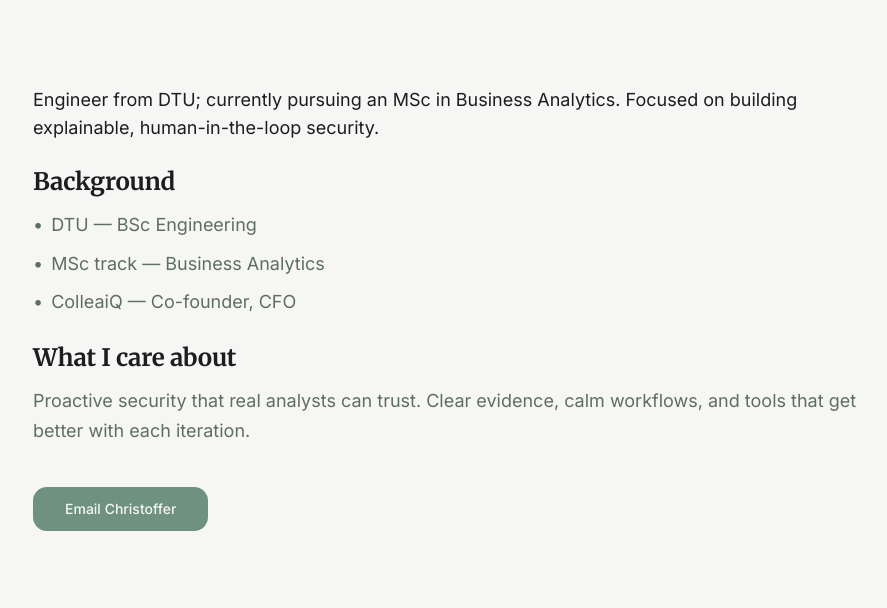
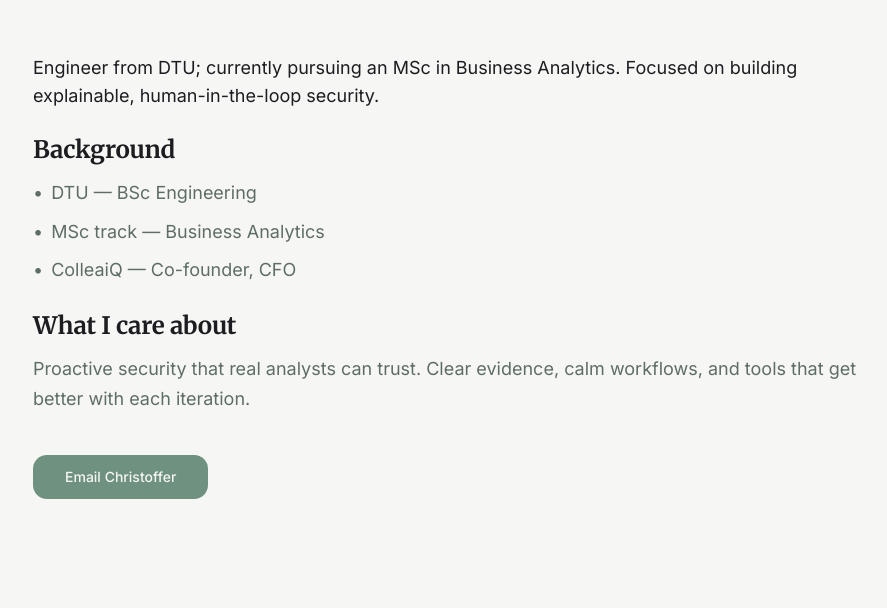
Before and after one commit to GorenzelgProjects/cyber-swarm-solutions, a React (Vite) app: page /team/christoffer-christian-dreist in a window 1280 px wide. Shown: the part 632-1240 px from the top of the page, without its empty margins (191-1078 px from the left). Built offline with nearby package versions, Linux system fonts and the light colour scheme.

Commit message:
Code edited in Lovable Code Editor
Edited UI in Lovable

```diff
--- a/src/pages/TeamMemberProfile.tsx
+++ b/src/pages/TeamMemberProfile.tsx
@@ -36,7 +36,7 @@ const TeamMemberProfile = () => {
               <p className="text-xl text-muted-foreground">{member.title}</p>
               {member.phone && (
                 <p className="text-sm text-muted-foreground">
-                  <a href={`tel:${member.phone.replace(/\s/g, '')}`} className="hover:text-primary transition-colors">
+                  <a href={`tel:${member.phone.replace(/\s/g, "")}`} className="hover:text-primary transition-colors">
                     {member.phone}
                   </a>
                 </p>
@@ -46,7 +46,7 @@ const TeamMemberProfile = () => {
         </section>
 
         {/* Bio */}
-        <section className="container mx-auto max-w-4xl space-y-6">
+        <section className="container mx-auto max-w-4xl space-y-6 -mt-6 md:-mt-8">
           <div className="space-y-4">
             <p className="text-lg text-foreground">{member.intro}</p>
           </div>
```
